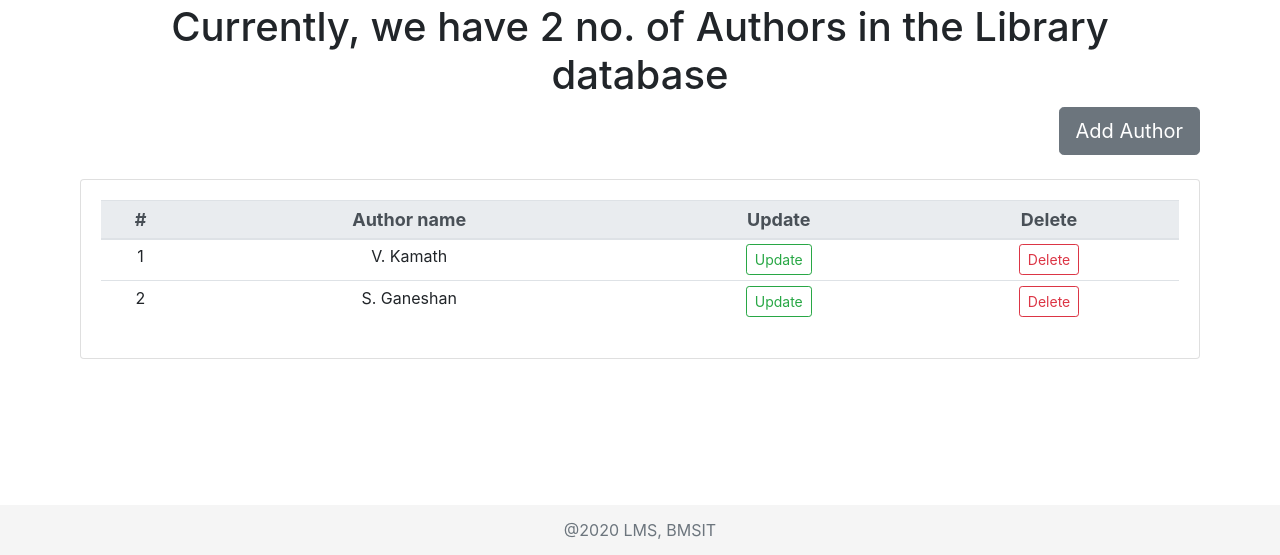
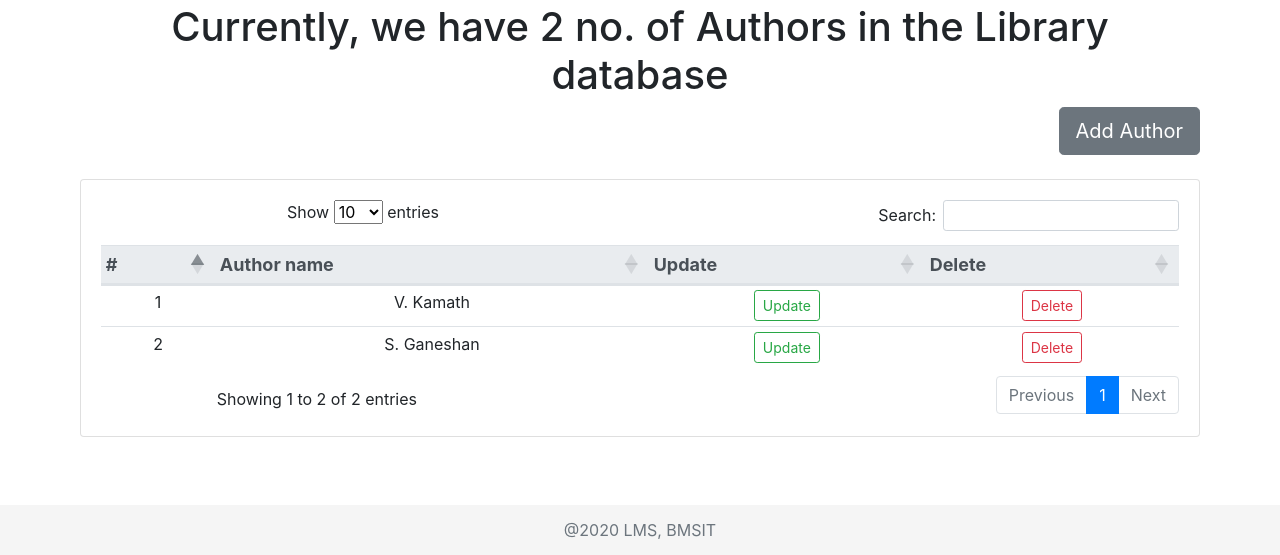
Before and after one commit to Raghuvorkady/Dbms-Mini-Project, a Django app: page /manage/ in a window 1280 px wide. Shown: the part 245-800 px from the top of the page. Run offline with Django 3.2, Linux system fonts and the light colour scheme; data comes from the database, SQL or seed files in the repository; both versions use the stored data as it was after the commit; some libraries are stand-ins or nearby versions.

Commit message:
added dataTable function(table sorter)

```diff
--- a/djangoProject/lms/libraryApp/templates/libraryApp/author.html
+++ b/djangoProject/lms/libraryApp/templates/libraryApp/author.html
@@ -23,7 +23,7 @@
             <br>
             <div class="card card-body">
 
-                <table class="table table-sm table-hover">
+                <table id="dataTable3" class="table table-sm table-hover">
 
                     <thead class="thead-light threadText">
                         <tr>
--- a/djangoProject/lms/libraryApp/templates/libraryApp/book.html
+++ b/djangoProject/lms/libraryApp/templates/libraryApp/book.html
@@ -13,7 +13,7 @@
             <br>
             <div class="card card-body">
 
-                <table class="table table-sm table-hover">
+                <table id="dataTable5" class="table table-sm table-hover">
 
                     <thead class="thead-light threadText">
                         <tr>
--- a/djangoProject/lms/libraryApp/templates/libraryApp/borrow_book.html
+++ b/djangoProject/lms/libraryApp/templates/libraryApp/borrow_book.html
@@ -40,7 +40,7 @@
         <br>
         <div class="card card-body">
 
-            <table class="table table-sm table-hover">
+            <table id="dataTable6" class="table table-sm table-hover">
 
                 <thead class="thead-light threadText">
                     <tr>
--- a/djangoProject/lms/libraryApp/templates/libraryApp/dashboard.html
+++ b/djangoProject/lms/libraryApp/templates/libraryApp/dashboard.html
@@ -52,7 +52,7 @@
     </div>
 
     <div class="card card-body mt-4">
-      <table class="table table-sm table-hover text-center">
+      <table id="dataTable1" class="table table-sm table-hover text-center">
 
         <thead class="thead-light threadText">
           <tr>
@@ -92,7 +92,7 @@
       </h6>
     </div>
     <div class="card card-body mt-4">
-      <table class="table table-sm table-hover text-center">
+      <table id="dataTable2" class="table table-sm table-hover text-center">
 
         <thead class="thead-light threadText text-center">
           <tr>
--- a/djangoProject/lms/libraryApp/templates/libraryApp/main.html
+++ b/djangoProject/lms/libraryApp/templates/libraryApp/main.html
@@ -13,6 +13,17 @@
   <link rel="stylesheet" href="{% static '/css/main.css' %}">
 
   <script type="text/javascript" src="{% static '/js/main.js' %}"></script>
+  <script src="https://code.jquery.com/jquery-3.3.1.slim.min.js"
+    integrity="sha384-q8i/X+965DzO0rT7abK41JStQIAqVgRVzpbzo5smXKp4YfRvH+8abtTE1Pi6jizo" crossorigin="anonymous"></script>
+  <script src="https://cdnjs.cloudflare.com/ajax/libs/popper.js/1.14.7/umd/popper.min.js"
+    integrity="sha384-UO2eT0CpHqdSJQ6hJty5KVphtPhzWj9WO1clHTMGa3JDZwrnQq4sF86dIHNDz0W1" crossorigin="anonymous"></script>
+  <script src="https://stackpath.bootstrapcdn.com/bootstrap/4.3.1/js/bootstrap.min.js"
+  integrity="sha384-JjSmVgyd0p3pXB1rRibZUAYoIIy6OrQ6VrjIEaFf/nJGzIxFDsf4x0xIM+B07jRM" crossorigin="anonymous"></script>
+
+  <link rel="stylesheet" href="https://cdn.datatables.net/1.10.22/css/dataTables.bootstrap4.min.css">
+
+  <script src="https://cdn.datatables.net/1.10.22/js/jquery.dataTables.min.js"> </script>
+  <script src="https://cdn.datatables.net/1.10.22/js/dataTables.bootstrap4.min.js"> </script>
 
   <style>
     .threadText {
@@ -133,11 +144,16 @@
   }
 </script>
 
-<script src="https://code.jquery.com/jquery-3.3.1.slim.min.js"
-  integrity="sha384-q8i/X+965DzO0rT7abK41JStQIAqVgRVzpbzo5smXKp4YfRvH+8abtTE1Pi6jizo" crossorigin="anonymous"></script>
-<script src="https://cdnjs.cloudflare.com/ajax/libs/popper.js/1.14.7/umd/popper.min.js"
-  integrity="sha384-UO2eT0CpHqdSJQ6hJty5KVphtPhzWj9WO1clHTMGa3JDZwrnQq4sF86dIHNDz0W1" crossorigin="anonymous"></script>
-<script src="https://stackpath.bootstrapcdn.com/bootstrap/4.3.1/js/bootstrap.min.js"
-  integrity="sha384-JjSmVgyd0p3pXB1rRibZUAYoIIy6OrQ6VrjIEaFf/nJGzIxFDsf4x0xIM+B07jRM" crossorigin="anonymous"></script>
+<script>
+$(document).ready(function() {
+        $('#dataTable1').DataTable();
+        $('#dataTable2').DataTable();
+        $('#dataTable3').DataTable();
+        $('#dataTable4').DataTable();
+        $('#dataTable5').DataTable();
+        $('#dataTable6').DataTable();
+        $('#dataTable7').DataTable();
+    } );
+</script>
 
 </html>
--- a/djangoProject/lms/libraryApp/templates/libraryApp/publisher.html
+++ b/djangoProject/lms/libraryApp/templates/libraryApp/publisher.html
@@ -13,7 +13,7 @@
             <br>
             <div class="card card-body">
 
-                <table class="table table-sm table-hover">
+                <table id="dataTable4" class="table table-sm table-hover">
 
                     <thead class="thead-light threadText">
                         <tr>
--- a/djangoProject/lms/libraryApp/templates/libraryApp/return_book.html
+++ b/djangoProject/lms/libraryApp/templates/libraryApp/return_book.html
@@ -42,7 +42,7 @@
         </div>
 
         <div class="card card-body mt-4">
-            <table class="table table-sm table-hover">
+            <table id="dataTable7" class="table table-sm table-hover">
 
             <thead class="thead-light threadText">
                 <tr>
```
Also changed, not shown: djangoProject/lms/libraryApp/templates/libraryApp/add_book_template.html (+13 -11 lines), djangoProject/lms/libraryApp/templates/libraryApp/authenticate.html (+11 -11 lines), djangoProject/lms/libraryApp/templates/libraryApp/search_result_page.html (+22 -11 lines), djangoProject/lms/db.sqlite3.
